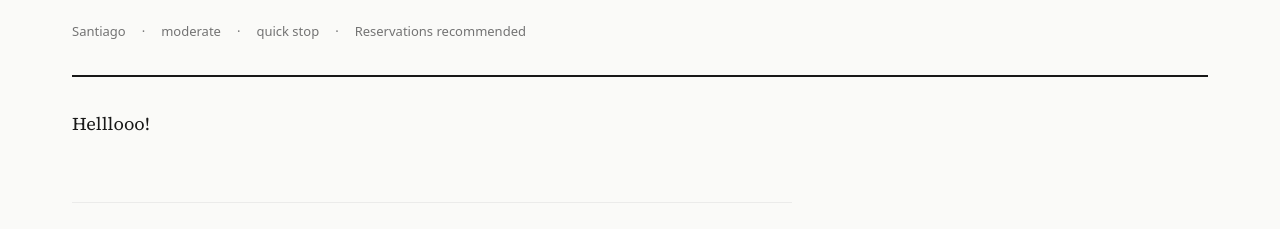
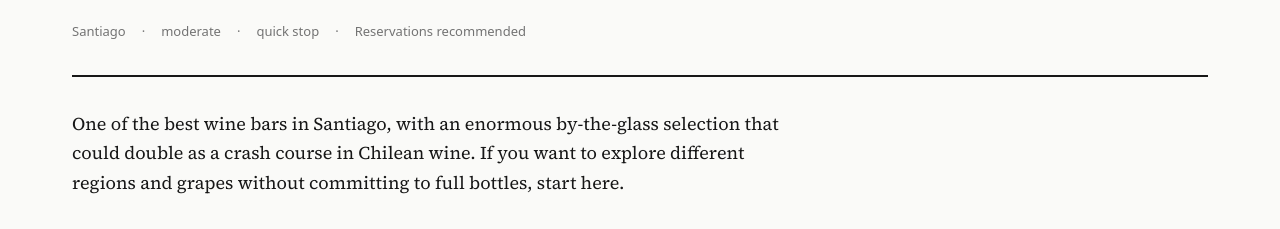
Before and after one commit to krlmnz/ar, an Eleventy site: page content/places/bocanriz/index.md in a window 1280 px wide. Shown: the part 380-609 px from the top of the page. Built offline with nearby package versions, Linux system fonts and the light colour scheme; Eleventy itself is replaced by a stand-in of ours; files that its build step writes are made by us from their sources; a web font is replaced by a local one.

Commit message:
Revise description for Bocanriz wine bar
Updated the description of the Bocanriz wine bar.

```diff
--- a/content/places/bocanriz/index.md
+++ b/content/places/bocanriz/index.md
@@ -42,7 +42,7 @@ status: published
 updated: 2026-03-28
 author_note: true
 ---
-Helllooo!
+One of the best wine bars in Santiago, with an enormous by-the-glass selection that could double as a crash course in Chilean wine. If you want to explore different regions and grapes without committing to full bottles, start here.
 
 ## What to expect
 
```
